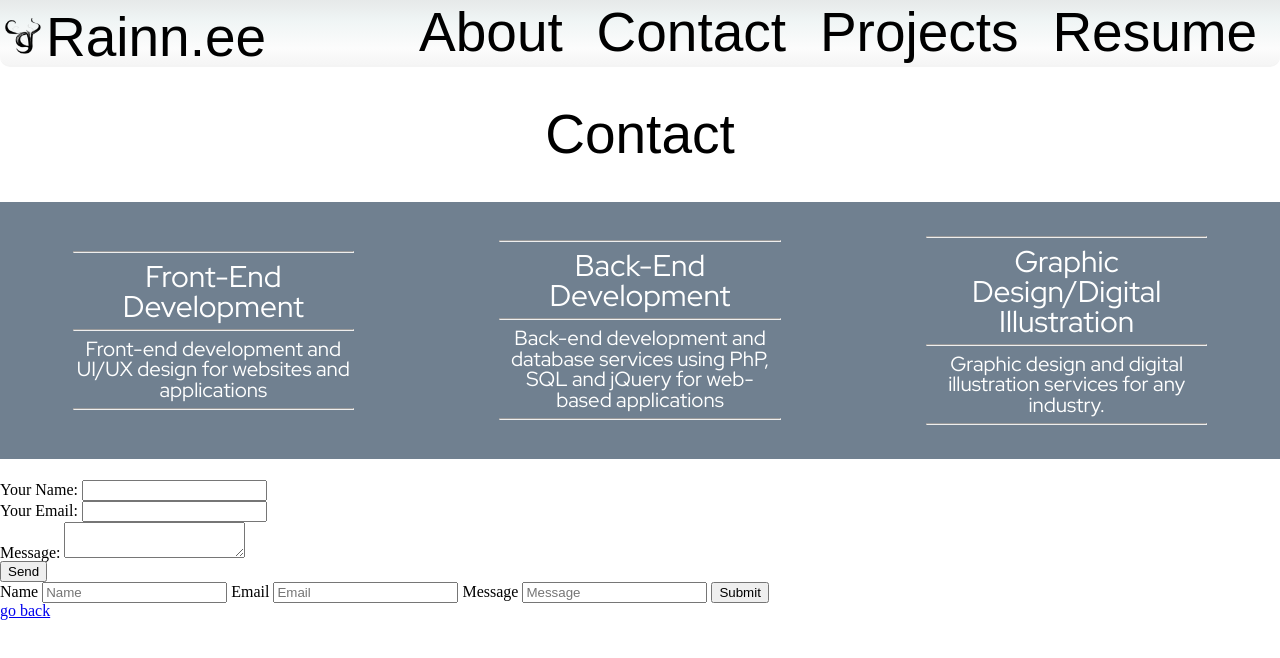
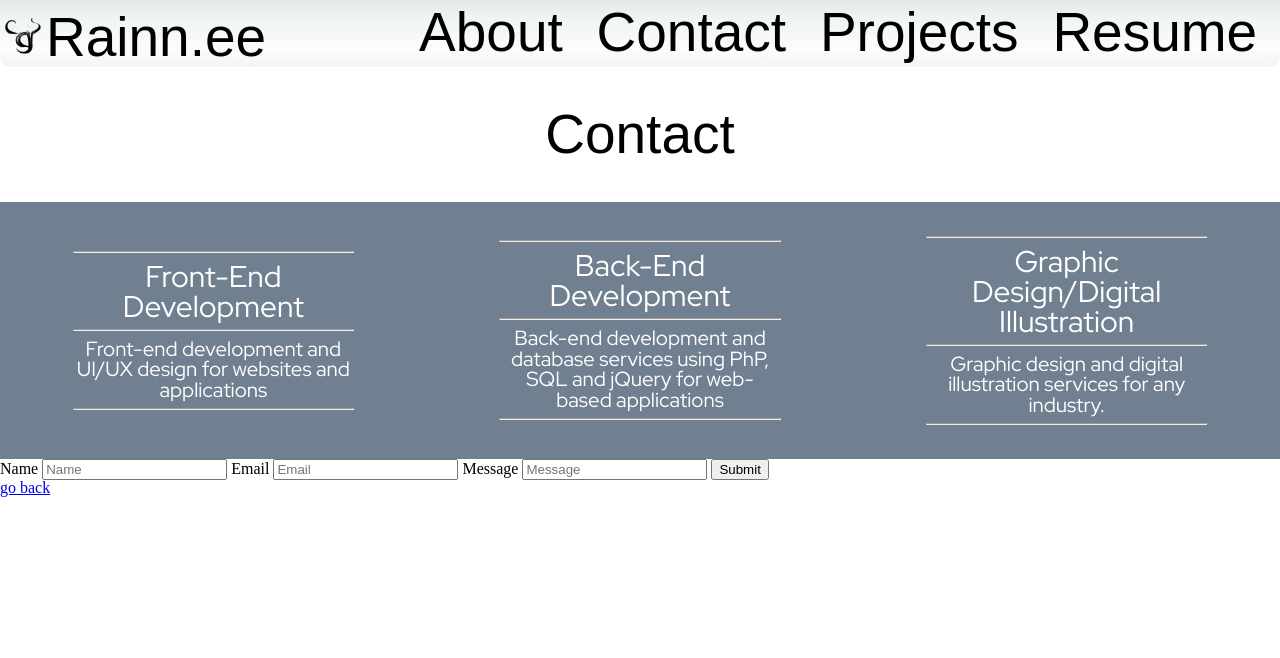
Before and after one commit to Qikeen/portfolio, a SvelteKit app: page /contact in a window 1280 px wide. Shown: the top 658 px of the page. Built offline with nearby package versions, Linux system fonts and the light colour scheme; a web font is replaced by a local one.

Commit message:
netlify forms are working!!

```diff
--- a/src/routes/contact/+page.svelte
+++ b/src/routes/contact/+page.svelte
@@ -72,30 +72,6 @@
 		<hr />
 	</div>
 </Bio>
-<form
-  id="test"
-  name="test"
-  on:submit|preventDefault={handleSubmit}
-  netlify>
-  <input type="hidden" name="form-name" value="test" />
-  <input type="text" name="bot-field" style="opacity: 0" />
-  <p>
-    <label>Your Name: <input type="text" name="name" /></label>
-  </p>
-  <p>
-    <label>Your Email: <input type="email" name="email" /></label>
-  </p>
-  <p>
-    <label>Message: <textarea name="message" /></label>
-  </p>
-  <p>
-    {#if isSubmitting}
-      <div>Submitting</div>
-    {:else}
-      <button type="submit">Send</button>
-    {/if}
-  </p>
-</form>
 
 <form name="netlify-form-example" method="POST" netlify-honeypot="bot-field" data-netlify="true">
   <input type="hidden" name="form-name" value="netlify-form-example" />
```
